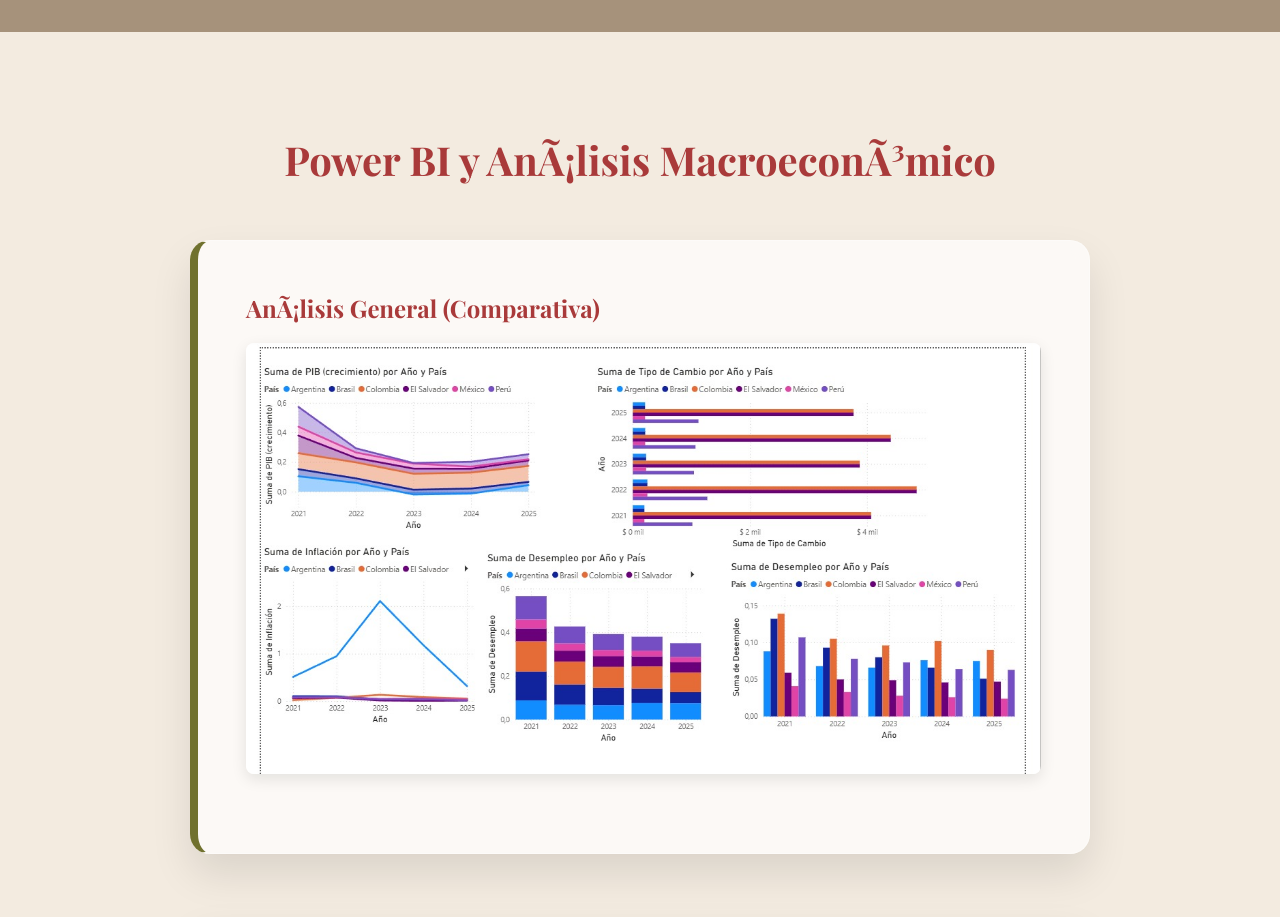
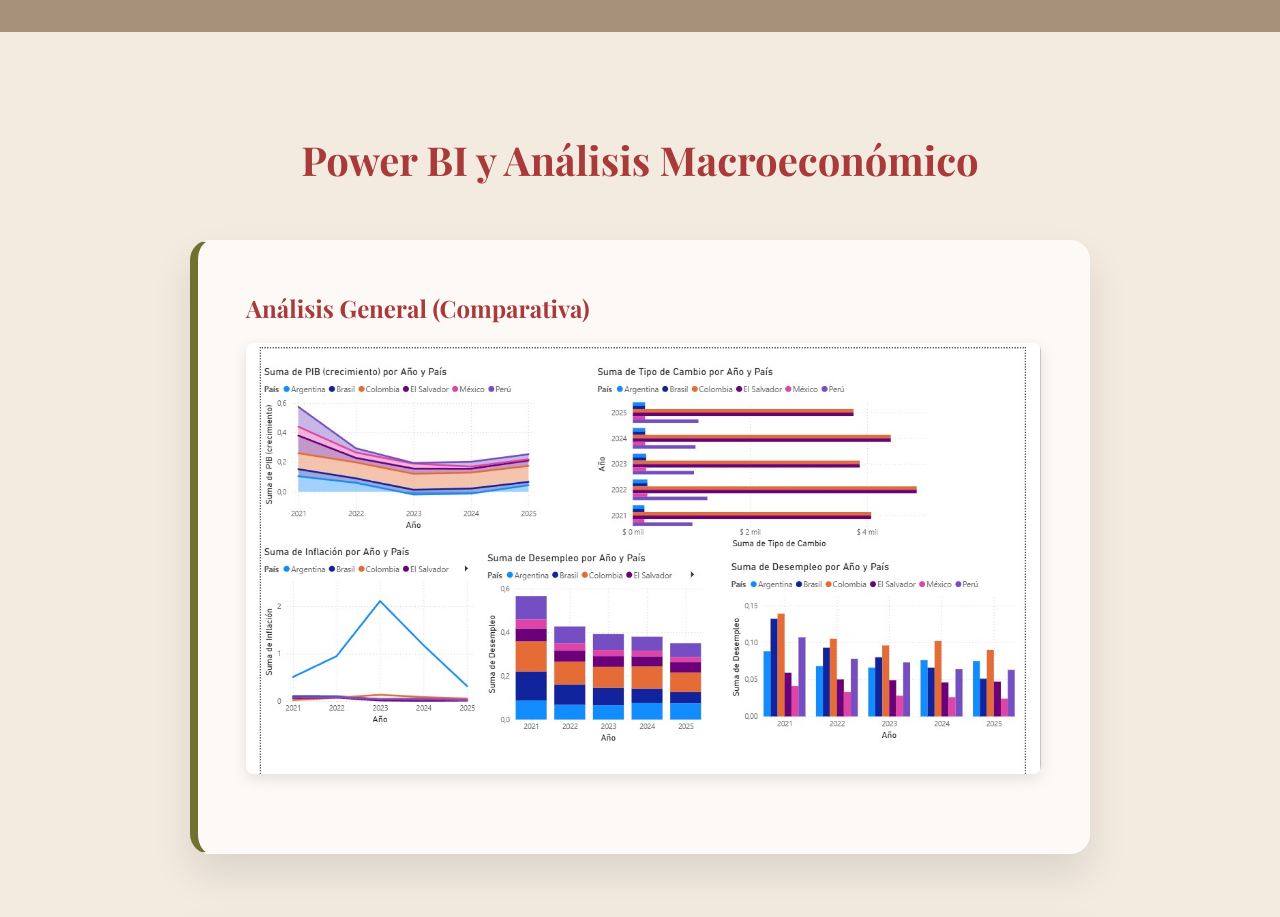
Before and after one commit to jcamilosanchez31-debug/ilcastello, a website: page index.html in a window 1280 px wide. Shown: the part 7180-8097 px from the top of the page. Drawn offline with nearby package versions, Linux system fonts and the light colour scheme.

Commit message:
Update index.html for visual enhancements

```diff
--- a/index.html
+++ b/index.html
@@ -145,14 +145,14 @@
         </div>
     </section>
 
-    <!-- 3. Power BI y AnÃ¡lisis MacroeconÃ³mico -->
+    <!-- 3. Power BI y Análisis Macroeconómico -->
     <section id="powerbi" class="section bg-light">
         <div class="container">
-            <h2 class="section-title">Power BI y AnÃ¡lisis MacroeconÃ³mico</h2>
+            <h2 class="section-title">Power BI y Análisis Macroeconómico</h2>
             <div class="full-text-grid">
                 <!-- General -->
                 <div class="text-block animate-up">
-                    <h3>AnÃ¡lisis General (Comparativa)</h3>
+                    <h3>Análisis General (Comparativa)</h3>
                     <img src="assets/pbi_general.jpeg" alt="Power BI General" class="content-img">
                 </div>
                 <!-- Argentina -->
```
